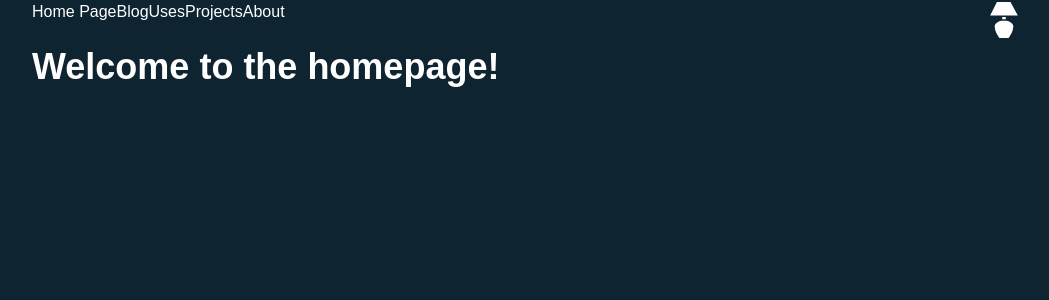
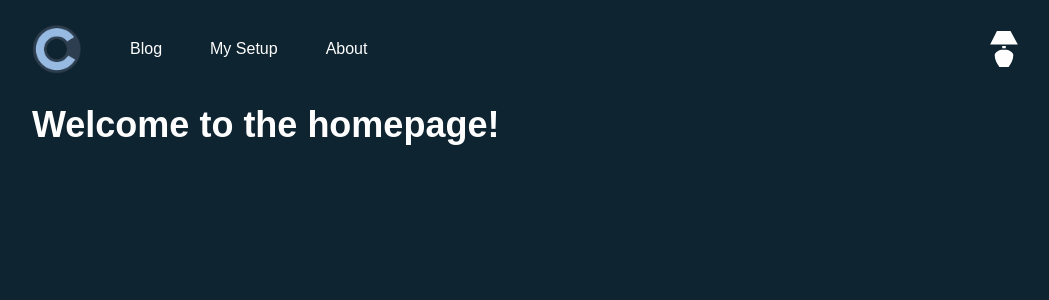
Before and after one commit to thefrugaldev/blog-v2, a Next.js app: page / in a window 1280 px wide. Shown: the top 300 px of the page, without its empty margins (112-1161 px from the left). Built offline with nearby package versions, Linux system fonts and the light colour scheme; a web font is replaced by a local one.

Commit message:
:art: update styles for navbar

```diff
--- a/src/pages/blog/index.tsx
+++ b/src/pages/blog/index.tsx
@@ -9,7 +9,6 @@ import { Grid, GridItem } from "@chakra-ui/layout";
 const BlogPage: FC<{ posts: Post[] }> = ({ posts }) => {
   return (
     <Layout>
-      <h1>Here are a list of my blog posts</h1>
       <Grid templateColumns="repeat(2, minmax(0, 1fr))" gap={4} mt={20}>
         {posts.map((post) => {
           return (
--- a/src/pages/uses.tsx
+++ b/src/pages/setup.tsx
@@ -8,7 +8,6 @@ const UsesPage: FC = () => {
 
   return (
     <Layout>
-      <Heading as="h1">Current Setup</Heading>
       <Box>
         <Heading as="h2" fontSize="2xl">
           Integrated Development Environment
--- a/src/scenes/blog/article-preview.tsx
+++ b/src/scenes/blog/article-preview.tsx
@@ -9,6 +9,8 @@ const ArticlePreview: FC<{ post: Post }> = ({ post }) => {
 
   return (
     <Box as="article" pb={10} itemScope itemType="http://schema.org/Article">
+      <Link href={`/blog/${post.slug}`}>
+        <a itemProp="url">
           <Image
             src={post.frontmatter.cover}
             w={"100%"}
@@ -16,7 +18,10 @@ const ArticlePreview: FC<{ post: Post }> = ({ post }) => {
             objectFit="cover"
             itemProp="image"
             mb={2}
+            borderRadius="md"
           />
+        </a>
+      </Link>
       <header>
         <h2>
           <Link href={`/blog/${post.slug}`}>
--- a/src/shared/components/layout/components/header/components/header-item/header-item.tsx
+++ b/src/shared/components/layout/components/header/components/header-item/header-item.tsx
@@ -1,4 +1,5 @@
 import Link from "next/link";
+import { Link as ChakraLink } from "@chakra-ui/react";
 import React, { FC } from "react";
 
 interface HeaderItemProps {
@@ -9,9 +10,9 @@ interface HeaderItemProps {
 const HeaderItem: FC<HeaderItemProps> = ({ name, route }) => {
   return (
     <Link href={`${route}`}>
-      <a>
+      <ChakraLink _hover={{ textDecor: "none" }}>
         <span>{name}</span>
-      </a>
+      </ChakraLink>
     </Link>
   );
 };
--- a/src/shared/components/layout/components/header/header.tsx
+++ b/src/shared/components/layout/components/header/header.tsx
@@ -1,19 +1,24 @@
-import { Box, Flex } from "@chakra-ui/react";
 import React from "react";
+import Link from "next/link";
+import { Box, Flex, Image, Link as ChakraLink, Stack } from "@chakra-ui/react";
 import DarkModeToggle from "../dark-mode-toggle/dark-mode-toggle";
 import HeaderItem from "./components/header-item/header-item";
 
 const Header = () => {
   return (
     <header>
-      <Flex justifyContent="space-between">
-        <Box>
-          <HeaderItem name="Home Page" route={"/"} />
+      <Flex justifyContent="space-between" alignItems="center" my="6">
+        <Stack direction="row" alignItems="center" spacing="12">
+          <Link href="/">
+            <ChakraLink>
+              <Image src="/logo.png" boxSize="50px" />
+            </ChakraLink>
+          </Link>
           <HeaderItem name="Blog" route={"/blog"} />
-          <HeaderItem name="Uses" route={"/uses"} />
-          <HeaderItem name="Projects" route={"/projects"} />
+          <HeaderItem name="My Setup" route={"/setup"} />
+          {/* <HeaderItem name="Projects" route={"/projects"} /> */}
           <HeaderItem name="About" route={"/about"} />
-        </Box>
+        </Stack>
         <Box>
           <DarkModeToggle />
         </Box>
```
Lines whose indentation alone changed are shown as unchanged.
